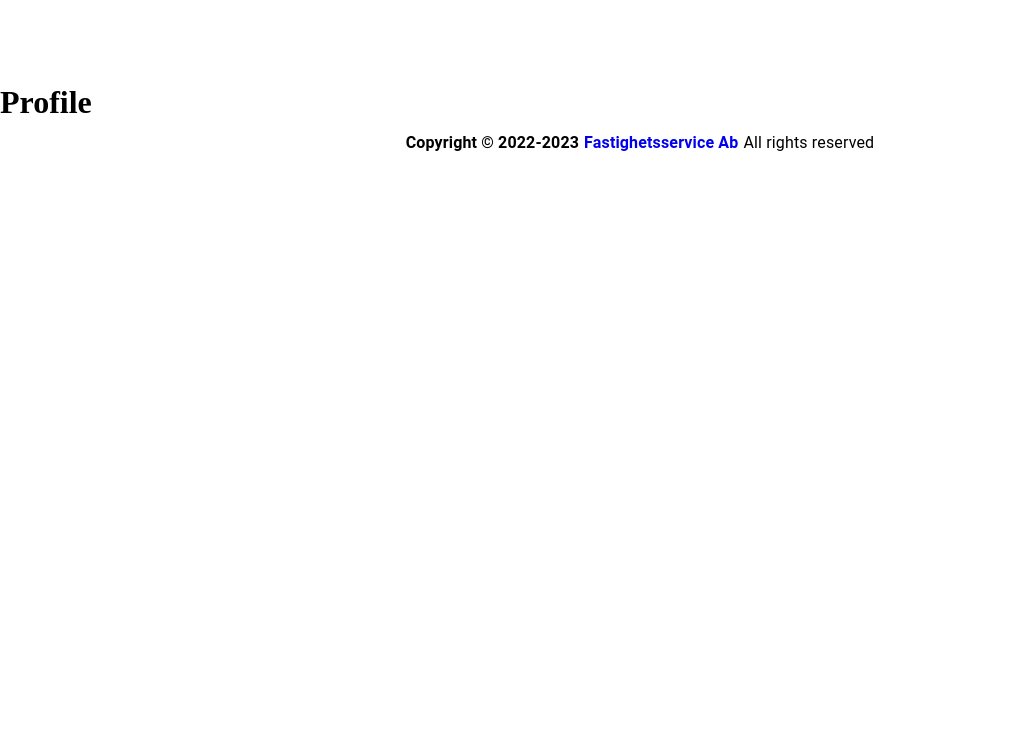
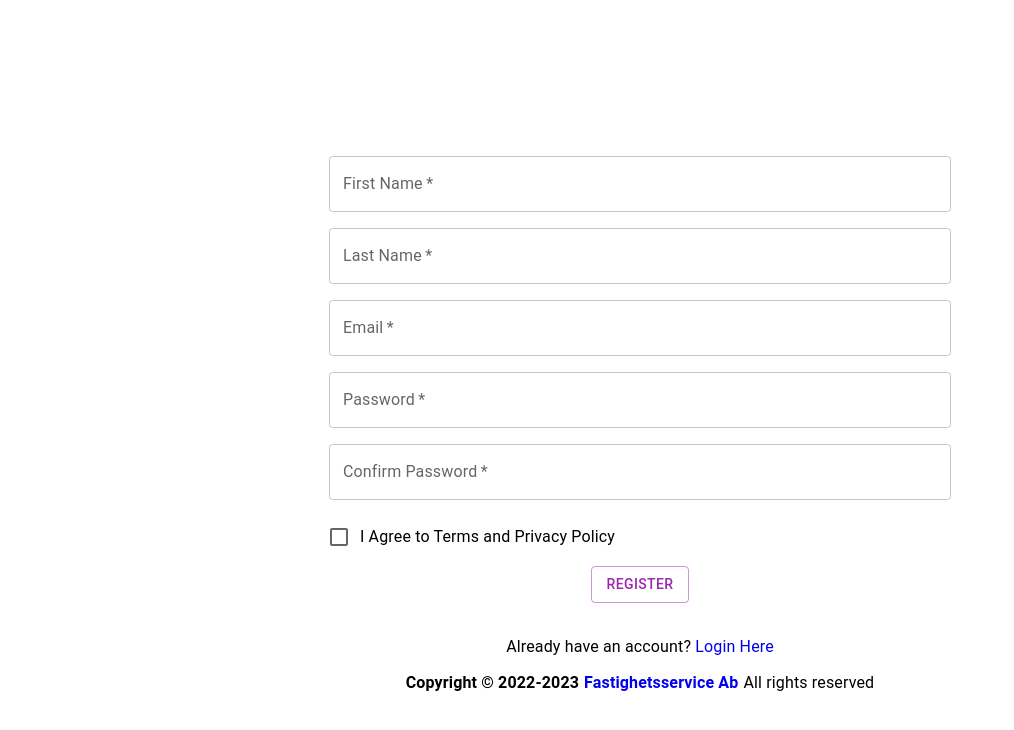
Before and after one commit to Radames93/Tvattstugatid, a React (Vite) app: page /profile in a window 1280 px wide. Shown: the top 730 px of the page, without its empty margins (0-1014 px from the left). Built offline with nearby package versions, Linux system fonts and the light colour scheme.

Commit message:
Started with Profile Page

```diff
--- a/src/components/global/Header.jsx
+++ b/src/components/global/Header.jsx
@@ -35,7 +35,7 @@ const Header = () => {
         {isMobile ? (
           <DrawerComponent />
         ) : (
-          <div
+          <Box
             style={{
               display: "flex",
               alignItems: "center",
@@ -69,9 +69,9 @@ const Header = () => {
                 },
               }}
             >
-              Profile
+              Create Profile
             </Link>
-          </div>
+          </Box>
         )}
       </Toolbar>
     </Box>
--- a/src/pages/CreateProfile.jsx
+++ b/src/pages/CreateProfile.jsx
@@ -1,5 +1,230 @@
-import React from "react";
+import React, { useState, useEffect } from "react";
+import {
+  TextField,
+  Button,
+  Box,
+  Typography,
+  FormControlLabel,
+  Checkbox,
+} from "@mui/material";
+import { Link } from "react-router-dom";
+import Grid from "@mui/material/Unstable_Grid2";
+
 const Profile = () => {
-  return <h1>Profile</h1>;
+  const [inputValues, setInputValue] = useState({
+    fName: "",
+    lName: "",
+    email: "",
+    password: "",
+    confirmPassword: "",
+  });
+
+  const [validation, setValidation] = useState({
+    fName: "",
+    lName: "",
+    email: "",
+    password: "",
+    confirmPassword: "",
+  });
+
+  //handle submit updates
+  function handleChange(event) {
+    const { name, value } = event.target;
+    setInputValue({ ...inputValues, [name]: value });
+  }
+
+  const checkValidation = () => {
+    let errors = validation;
+
+    //first Name validation
+    if (!inputValues.fName.trim()) {
+      errors.fName = "First name is required";
+    } else {
+      errors.fName = "";
+    }
+    //last Name validation
+    if (!inputValues.lName.trim()) {
+      errors.lName = "Last name is required";
+    } else {
+      errors.lName = "";
+    }
+
+    // email validation
+    const emailCond =
+      "/^[a-zA-Z0-9.!#$%&'*+/=?^_`{|}~-]+@[a-zA-Z0-9-]+(?:.[a-zA-Z0-9-]+)*$/";
+    if (!inputValues.email.trim()) {
+      errors.email = "Email is required";
+    } else if (!inputValues.email.match(emailCond)) {
+      errors.email = "Please ingress a valid email address";
+    } else {
+      errors.email = "";
+    }
+
+    //password validation
+    const cond1 = "/^(?=.*[a-z]).{6,20}$/";
+    const cond2 = "/^(?=.*[A-Z]).{6,20}$/";
+    const cond3 = "/^(?=.*[0-9]).{6,20}$/";
+    const password = inputValues.password;
+    if (!password) {
+      errors.password = "password is required";
+    } else if (password.length < 6) {
+      errors.password = "Password must be longer than 6 characters";
+    } else if (password.length >= 20) {
+      errors.password = "Password must shorter than 20 characters";
+    } else if (!password.match(cond1)) {
+      errors.password = "Password must contain at least one lowercase";
+    } else if (!password.match(cond2)) {
+      errors.password = "Password must contain at least one capital letter";
+    } else if (!password.match(cond3)) {
+      errors.password = "Password must contain at least a number";
+    } else {
+      errors.password = "";
+    }
+
+    //matchPassword validation
+    if (!inputValues.confirmPassword) {
+      errors.confirmPassword = "Password confirmation is required";
+    } else if (inputValues.confirmPassword !== inputValues.Password) {
+      errors.confirmPassword = "Password does not match confirmation password";
+    } else {
+      errors.password = "";
+    }
+
+    setValidation(errors);
+  };
+
+  useEffect(() => {
+    checkValidation();
+  }, [inputValues]);
+
+  const handleSubmit = (e) => {
+    e.preventDefault();
+  };
+
+  return (
+    <Box
+      sx={{
+        padding: "10px",
+      }}
+    >
+      <Typography
+        sx={{
+          color: "white",
+          fontSize: "20px",
+          textAlign: "center",
+          mb: 4,
+        }}
+      >
+        Register Form
+      </Typography>
+      <Box component="form" noValidate onSubmit={handleSubmit}>
+        <Grid
+          container
+          spacing={2}
+          direction="column"
+          alignItems="center"
+          justifyContent="center"
+        >
+          <Grid xs={12} sm={6}>
+            <TextField
+              name="fName"
+              type="text"
+              variant="outlined"
+              color="secondary"
+              label="First Name"
+              id="fName"
+              onChange={(e) => handleChange(e)}
+              value={inputValues.fName}
+              fullWidth
+              required
+            />
+            {validation.fName && <p>{validation.fName}</p>}
+            {validation.fName && console.log(validation)}
+          </Grid>
+          <Grid xs={12} sm={6}>
+            <TextField
+              name="lName"
+              type="text"
+              variant="outlined"
+              color="secondary"
+              label="Last Name"
+              id="lName"
+              onChange={(e) => handleChange(e)}
+              value={inputValues.lName}
+              fullWidth
+              required
+            />
+            {validation.lName && <p>{validation.lName}</p>}
+            {validation.lName && console.log(validation)}
+          </Grid>
+          <Grid xs={12} sm={6}>
+            <TextField
+              name="email"
+              type="email"
+              variant="outlined"
+              color="secondary"
+              label="Email"
+              id="email"
+              onChange={(e) => handleChange(e)}
+              value={inputValues.email}
+              fullWidth
+              required
+            />
+            {validation.email && <p>{validation.email}</p>}
+            {validation.email && console.log(validation)}
+          </Grid>
+          <Grid xs={12} sm={6}>
+            <TextField
+              name="password"
+              type="password"
+              variant="outlined"
+              color="secondary"
+              label="Password"
+              id="password"
+              onChange={(e) => handleChange(e)}
+              value={inputValues.password}
+              fullWidth
+              required
+            />
+            {validation.password && <p>{validation.password}</p>}
+            {validation.password && console.log(validation)}
+          </Grid>
+          <Grid xs={12} sm={6}>
+            <TextField
+              name="confirmPassword"
+              type="password"
+              variant="outlined"
+              color="secondary"
+              label="Confirm Password"
+              id="confirmPassword"
+              onChange={(e) => handleChange(e)}
+              value={inputValues.confirmPassword}
+              fullWidth
+              required
+            />
+            {validation.confirmPassword && <p>{validation.confirmPassword}</p>}
+            {validation.confirmPassword && console.log(validation)}
+          </Grid>
+          <Grid xs={12} sm={6}>
+            <FormControlLabel
+              control={<Checkbox />}
+              label="I Agree to Terms and Privacy Policy"
+            />
+          </Grid>
+          <Button
+            variant="outlined"
+            color="secondary"
+            type="submit"
+            sx={{ mb: 4 }}
+          >
+            Register
+          </Button>
+          <Typography>
+            Already have an account? <Link to="/">Login Here</Link>
+          </Typography>
+        </Grid>
+      </Box>
+    </Box>
+  );
 };
 export default Profile;
```
Also changed, not shown: package.json (line endings or trailing spaces), 1 other file (tests, documents, lock files or other folders).
